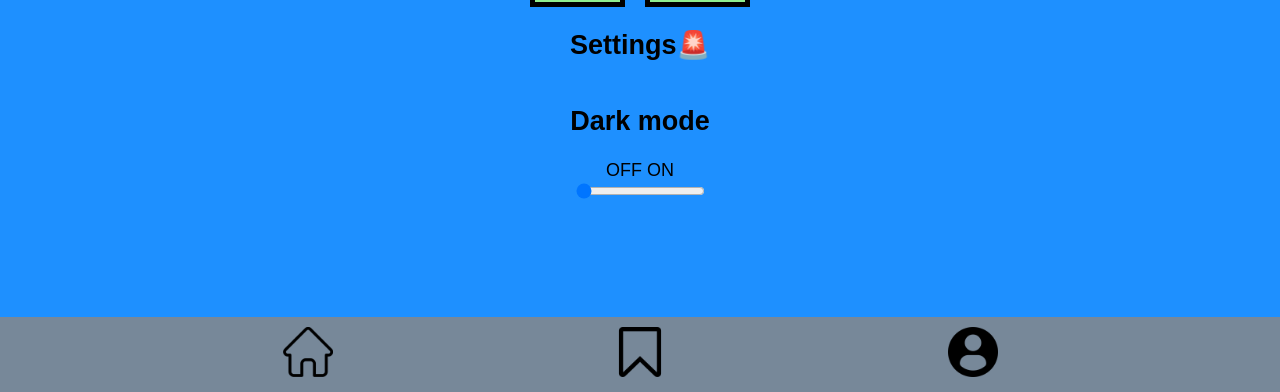
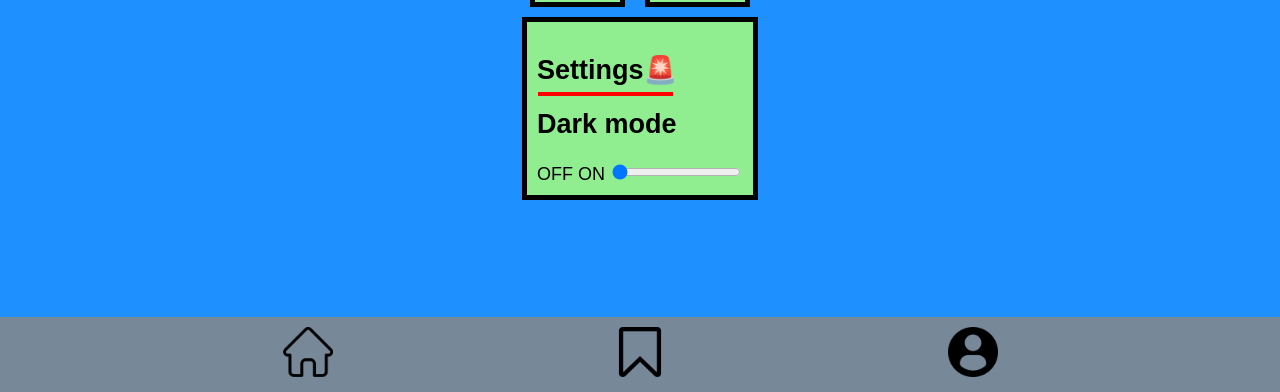
Before and after one commit to modomancs/quiz_app, a plain HTML site: page profile.html in a window 1280 px wide. Shown: the part 408-800 px from the top of the page. Drawn offline with Linux system fonts and the light colour scheme.

Commit message:
add underline on settings

```diff
--- a/components/profile.css
+++ b/components/profile.css
@@ -69,3 +69,21 @@
   color: black;
   text-decoration: none;
 }
+
+.settings {
+  margin-top: 10px;
+  border: var(--border);
+  background-color: var(--border-color);
+  padding: 10px;
+  position: relative;
+}
+
+.settings_title::after {
+  position: absolute;
+  content: "";
+  background-color: red;
+  height: 4px;
+  width: 135px;
+  top: 70px;
+  left: 11px;
+}
--- a/profile.html
+++ b/profile.html
@@ -47,10 +47,12 @@
         />
       </div>
     </div>
-    <a href="#" class="profile_settings"><h2>Settings🚨</h2></a>
+    <div class="settings">
+    <h2 class="profile_settings settings_title">Settings🚨</h2></a>
     <h2 class="profile_darkmode">Dark mode</h2>
     <label for="Darkmodeslider">OFF ON</label>
     <input type="range" id="Darkmodeslider" min="0" max="1" value="0" />
+    </div>
     <footer class="footer">
       <nav class="nav">
         <a class="home_page" href="index.html">
```
